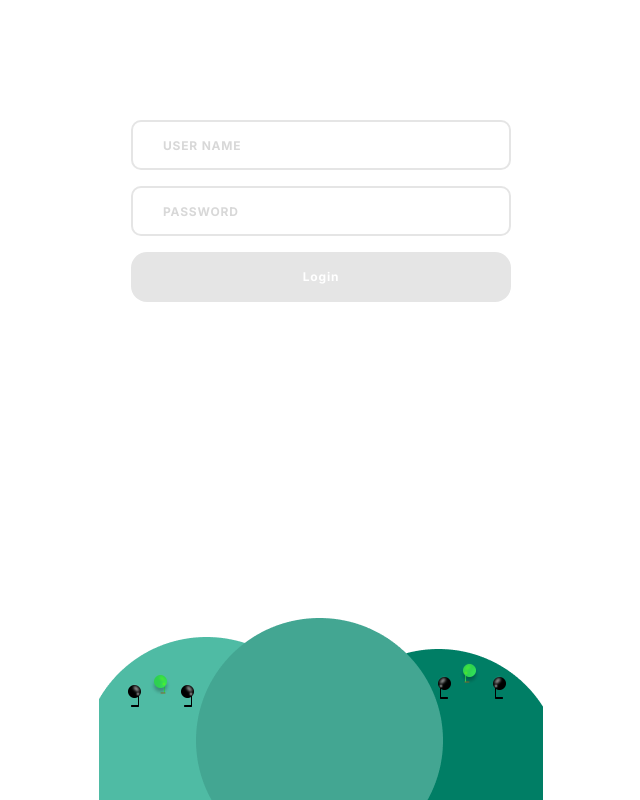
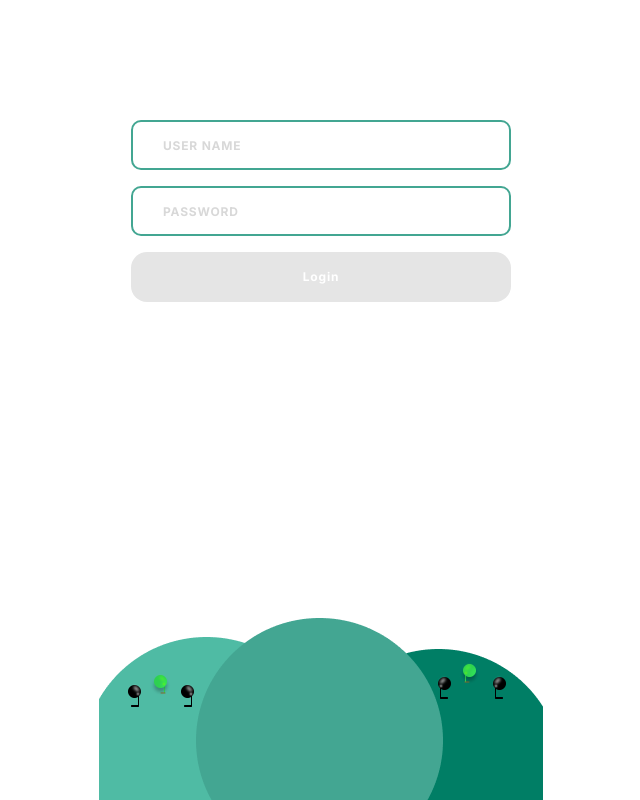
Before and after one commit to SamixYasuke/DysLexiApp-FrontEnd, a React (Vite) app: page /login in a window 1280 px wide. Shown: the whole page, without its empty margins (319-959 px from the left). Built offline with nearby package versions, Linux system fonts and the light colour scheme; a web font is replaced by a local one.

Commit message:
Update login.module.css

```diff
--- a/src/assets/css/login.module.css
+++ b/src/assets/css/login.module.css
@@ -28,7 +28,7 @@
   box-sizing: border-box;
   border-radius: 10px;
   border-style: solid;
-  border-color: #e5e5e5;
+  border-color: rgba(67, 166, 146, 1);
   font-family: "Inter", sans-serif;
   font-weight: 700;
   font-style: normal;
```
